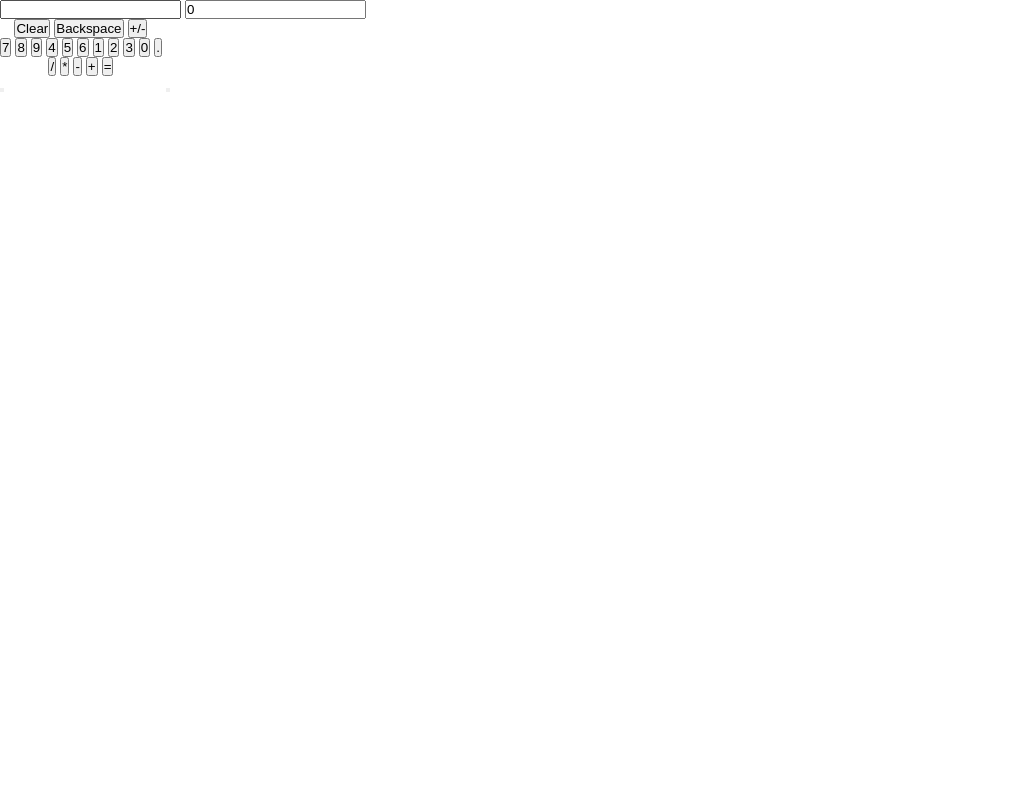
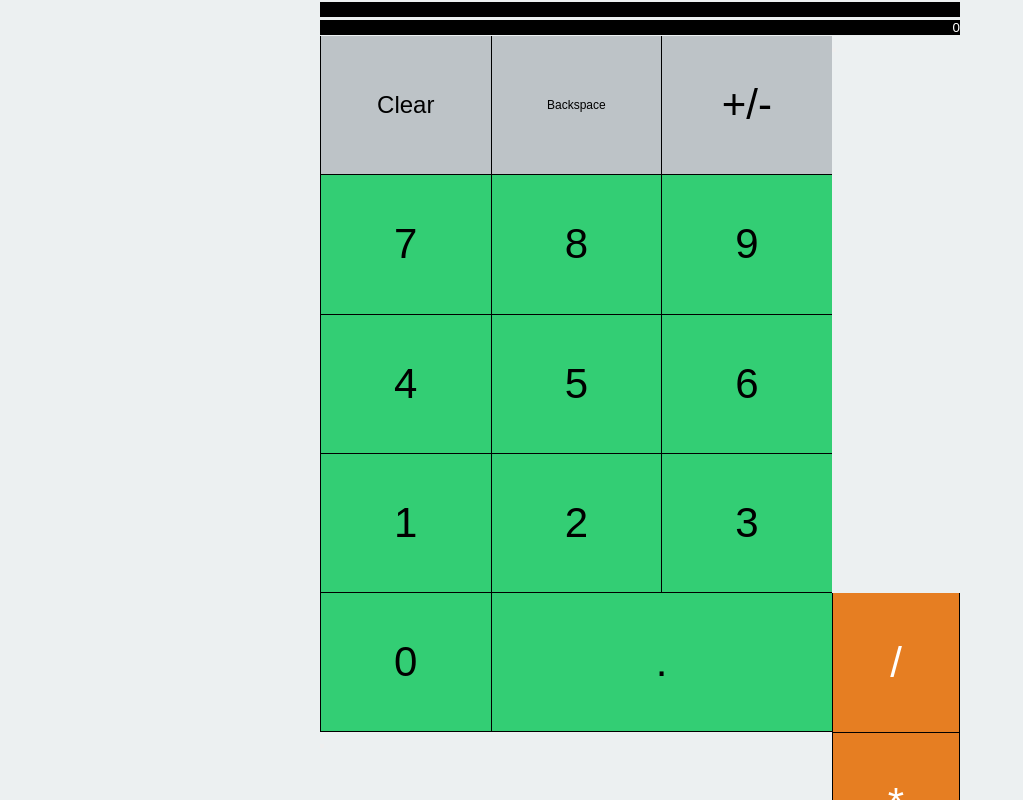
Before and after one commit to iamnongeneric/Calculator, a plain HTML site: page index.html in a window 1280 px wide. Shown: the top 800 px of the page, without its empty margins (0-1023 px from the left). Drawn offline with Linux system fonts and the light colour scheme.

Commit message:
Final design

```diff
--- a/style.css
+++ b/style.css
@@ -3,14 +3,90 @@
   padding: 0;
 }
 
-.button {
-  display: inline-block;
+html, body {
+  height: 100%;
+}
+
+body {
+ background: #ecf0f1;
+}
+
+.calc_container {
+  width: 50%;
+  height: 100%;
+  margin: 0 auto;
+  font-family: sans-serif;
 }
 
 .buttons_container {
-  display: inline-block;
+  width: 100%;
+  height: 80%;
 }
 
-.service_container, .numbers_container, .operations_container {
-  text-align: center;
+.service_container > button, .numbers_container > button {
+  width: 26.65%;
+  height: 17.41vh;
+  margin: 0;
+  float: left;
+  font-size: 42px;
+  border-top: 0;
+  border-left: 1px solid #000000;
+  border-bottom: 1px solid #000000;
+  border-right: 0;
+  background: #bdc3c7;
 }
+
+.numbers_container > button {
+  background: #33ce74;
+}
+
+.numbers_container > button:last-child {
+  width: 53.3%;
+}
+
+.service_container > button:nth-child(2) {
+  font-size: 12px;
+}
+
+.service_container > button:first-child {
+  font-size: 24px;
+}
+
+.operations_container {
+  width: 20%;
+  height: 100%;
+  float: right;
+}
+
+.operations_container > button {
+  height: 17.52vh;
+  width: 100%;
+  font-size: 42px;
+  background: #e67e22;
+  color: #ffffff;
+  border-left: 1px solid #000000;
+  border-bottom: 1px solid #000000;
+  border-right: 1px solid #000000;
+  border-top: 0;
+}
+
+.input_container {
+  width: 100%;
+  float: right;
+}
+
+.input_container > input {
+  width: 100%;
+  background: #000000;
+  color: #ffffff;
+  text-align: right;
+  border-width: 0;
+}
+
+.full_input {
+  font-size: 24px;
+}
+
+.current_input {
+  font-size: 48px;
+}
```
